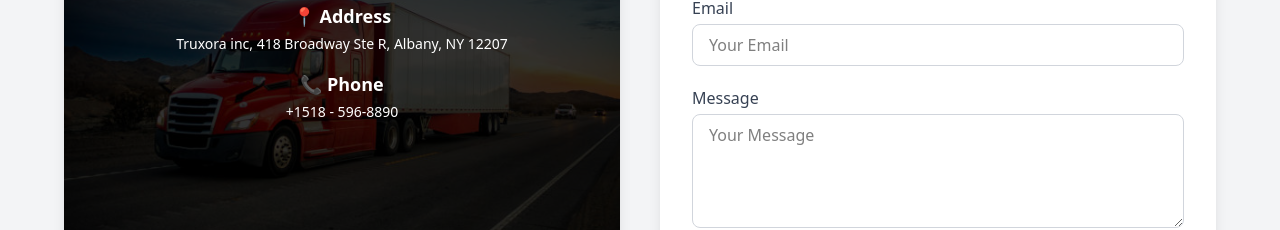
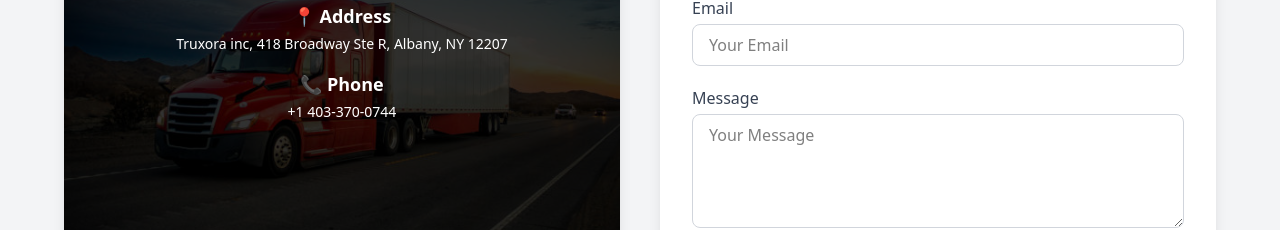
Before and after one commit to Shubham-juris/truxora, a React (Vite) app: page /contact in a window 1280 px wide. Shown: the part 314-544 px from the top of the page. Built offline with nearby package versions, Linux system fonts and the light colour scheme.

Commit message:
Update ContactUs.jsx

```diff
--- a/src/pages/ContactUs.jsx
+++ b/src/pages/ContactUs.jsx
@@ -45,10 +45,11 @@ const ContactUs = () => {
 
             <h3 className="text-lg font-semibold mb-1">📞 Phone</h3>
             <a
-              href="tel:+1518 - 596-8890"
+              href="tel:+1 403-370-0744"
               className="text-sm mb-4 hover:underline"
             >
-             +1518 - 596-8890
+             {/* +1518 - 596-8890 */}
+              +1 403-370-0744
             </a>
 
 
```
